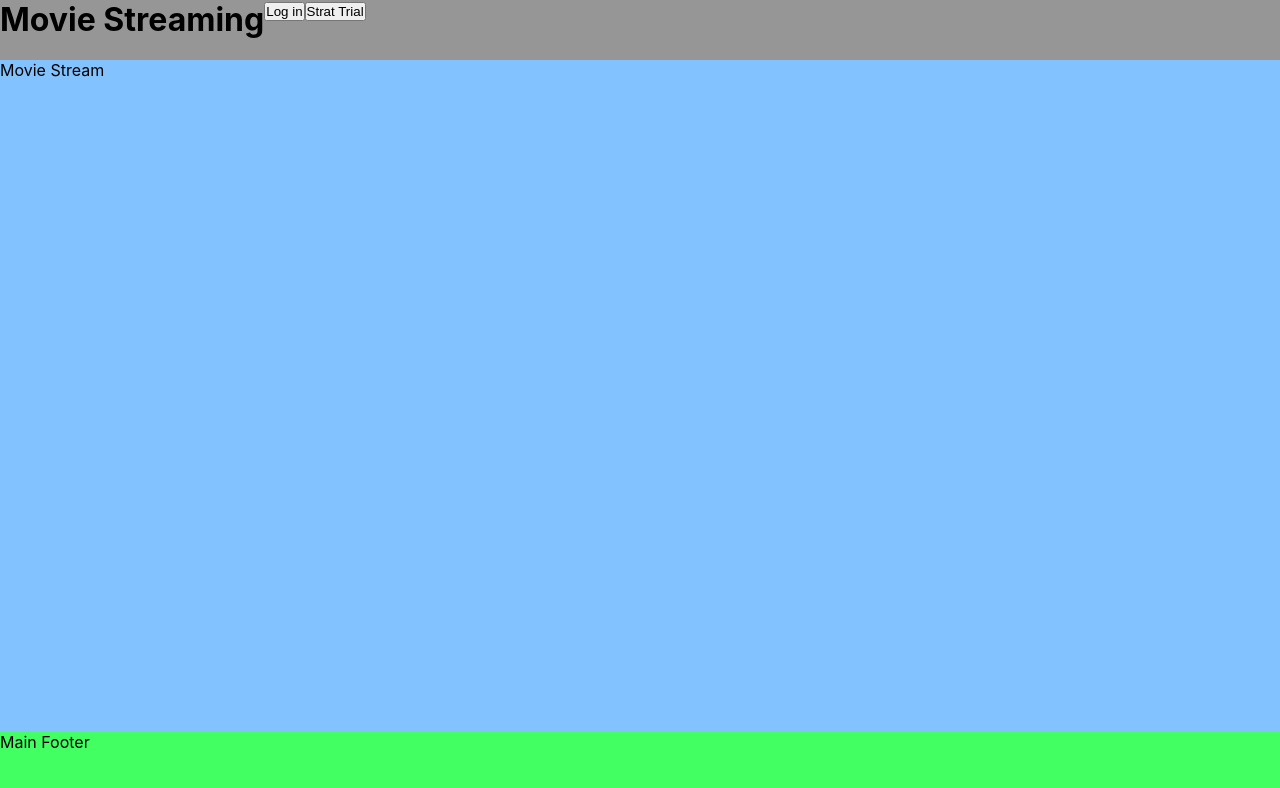
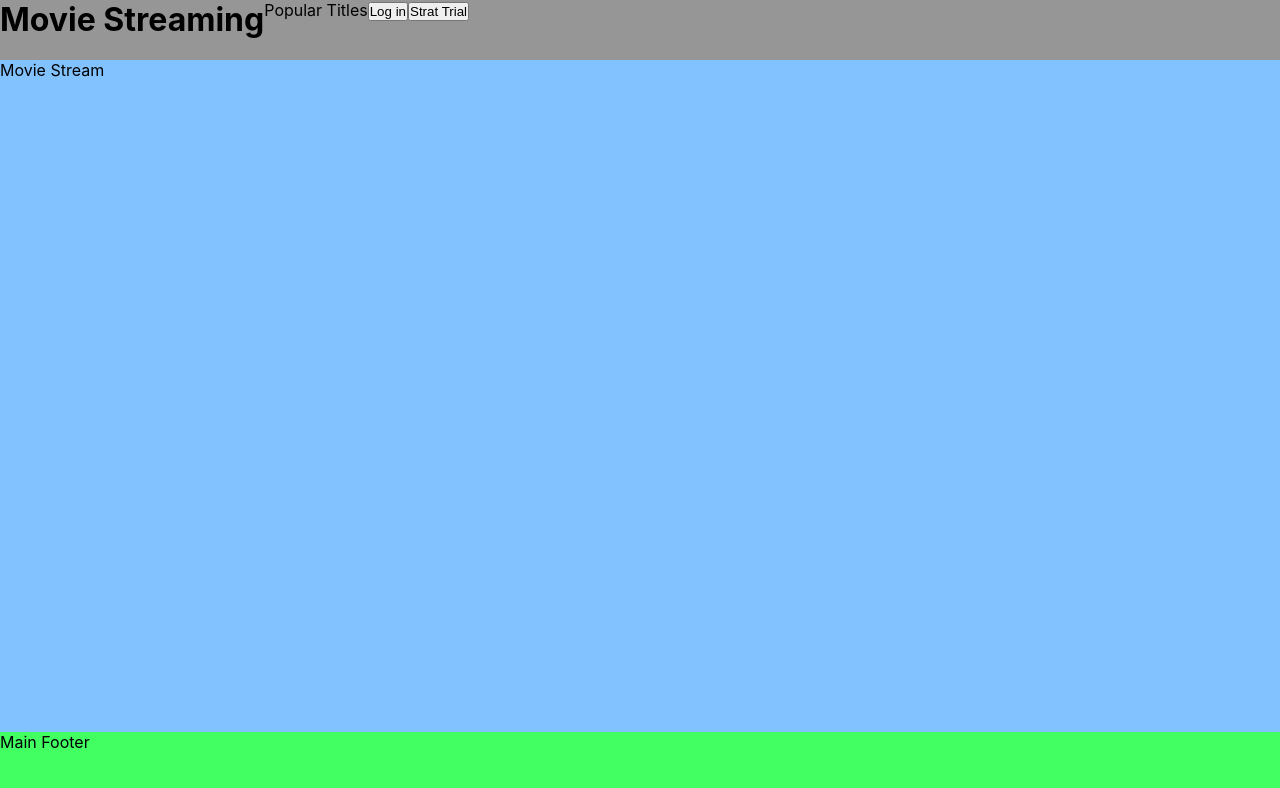
Before and after one commit to MarkusTryban/movie-stream, a React (Create React App) app: page / in a window 1280 px wide. Shown: the top 788 px of the page. Built offline with nearby package versions, Linux system fonts and the light colour scheme.

Commit message:
Return movie title

```diff
--- a/src/components/MainHeader/MainHeader.tsx
+++ b/src/components/MainHeader/MainHeader.tsx
@@ -8,6 +8,7 @@ const MainHeader = () => {
       <div id='main-title'>
         <h1>Movie Streaming</h1>
       </div>
+      <div id='movie-title'>Popular Titles</div>
       <div className='btn-container'>
         <button id='btn-login'>Log in</button>
         <button id='btn-trial'>Strat Trial</button>
```
